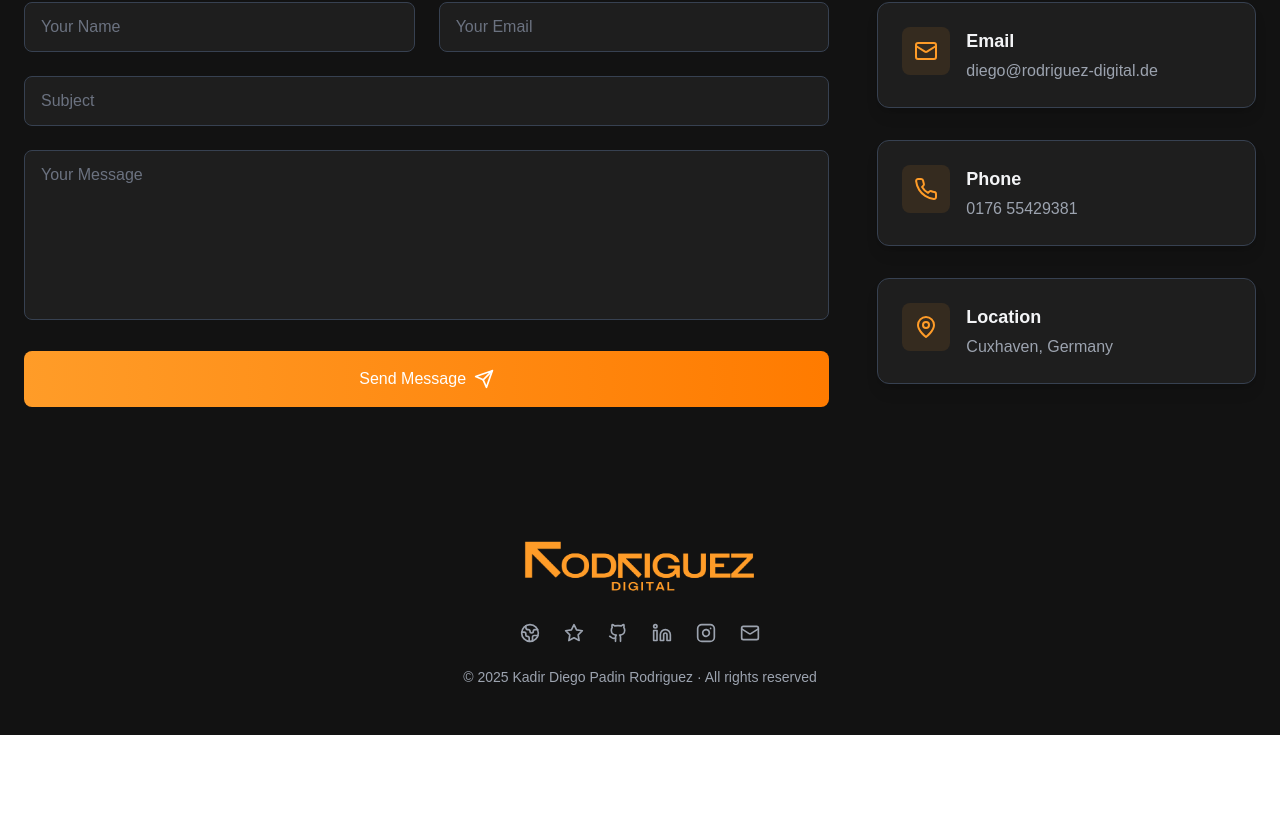
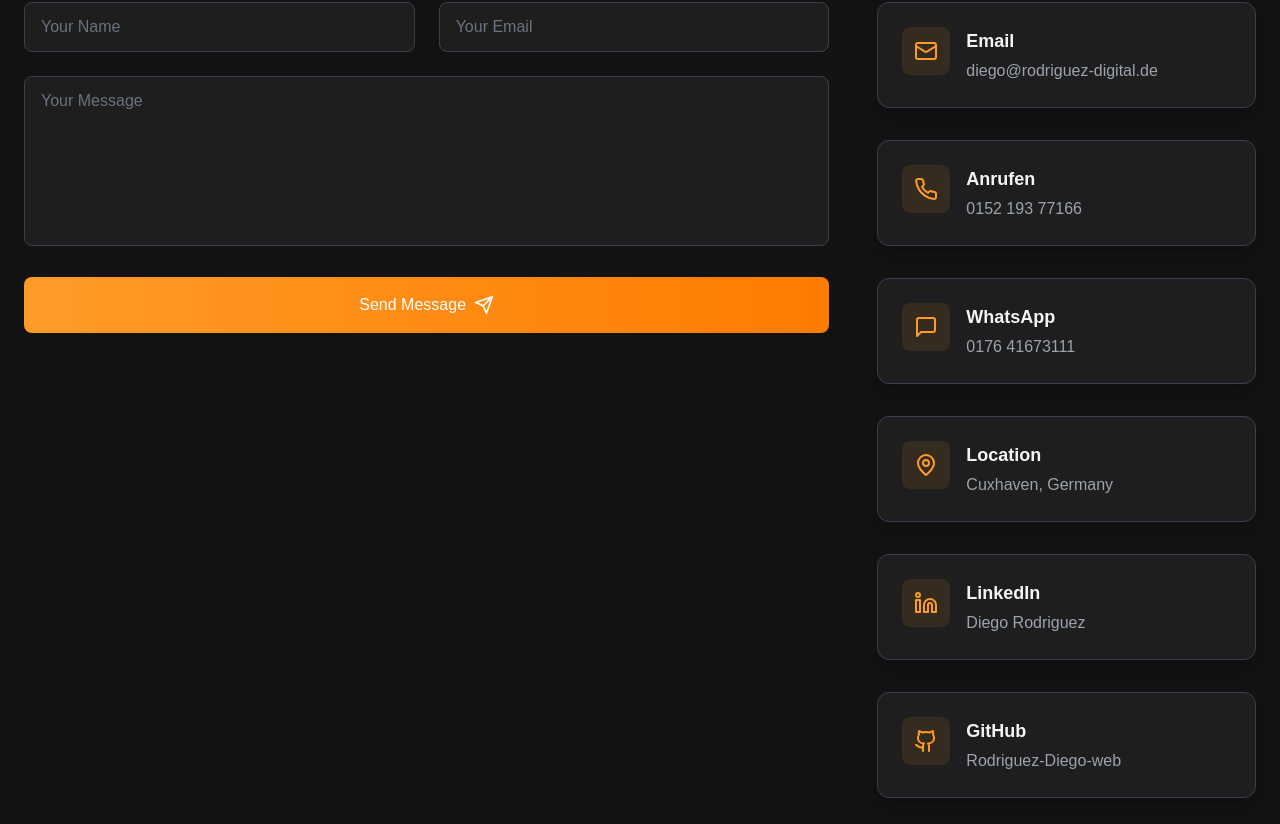
Before and after one commit to Rodriguez-Diego-web/Portfoliobuild, a React (Vite) app: page / in a window 1280 px wide. Shown: the part 7756-8580 px from the top of the page. Before the commit the page ends 8491 px from the top, so only its background shows below. Built offline with nearby package versions, Linux system fonts and the light colour scheme; a web font is replaced by a local one.

Commit message:
Kontaktdaten aktualisiert: Telefon, WhatsApp, LinkedIn, GitHub und TypeScript-Fehler behoben

```diff
--- a/index.html
+++ b/index.html
@@ -57,7 +57,7 @@
       "image": "https://rodriguez-digital.de/images/profile.jpg",
       "sameAs": [
         "https://github.com/Rodriguez-Diego-web",
-        "https://www.linkedin.com/in/your-linkedin"
+        "https://www.linkedin.com/public-profile/settings?trk=d_flagship3_profile_self_view_public_profile"
       ],
       "jobTitle": "Full-Stack Web Developer",
       "worksFor": {
@@ -69,6 +69,12 @@
       "mainEntityOfPage": {
         "@type": "WebPage",
         "@id": "https://rodriguez-digital.de/"
+      },
+      "telephone": "+4915219377166",
+      "contactPoint": {
+        "@type": "ContactPoint",
+        "telephone": "+4915219377166",
+        "contactType": "customer service"
       }
     }
     </script>
@@ -117,7 +123,19 @@
         "addressRegion": "Deutschland"
       },
       "url": "https://rodriguez-digital.de/",
-      "telephone": "",
+      "telephone": "+4915219377166",
+      "contactPoint": [
+        {
+          "@type": "ContactPoint",
+          "telephone": "+4915219377166",
+          "contactType": "Anrufen"
+        },
+        {
+          "@type": "ContactPoint",
+          "telephone": "+4917641673111",
+          "contactType": "WhatsApp"
+        }
+      ],
       "priceRange": "€€",
       "openingHoursSpecification": [
         {
--- a/src/components/Contact.tsx
+++ b/src/components/Contact.tsx
@@ -1,64 +1,68 @@
 import React, { useState, FormEvent, FocusEvent } from 'react';
 import { motion } from 'framer-motion';
-import { Mail, Phone, MapPin, Send } from 'lucide-react';
+import { Mail, Phone, MapPin, Send, MessageSquare, Linkedin, Github } from 'lucide-react';
 import ScrollReveal from './ScrollReveal';
 
 const Contact = () => {
   const [formData, setFormData] = useState({
     name: '',
     email: '',
-    subject: '',
-    message: ''
+    message: '',
   });
 
   const [isSubmitting, setIsSubmitting] = useState(false);
-  const [submitStatus, setSubmitStatus] = useState<'idle' | 'success' | 'error'>('idle');
+  const [formStatus, setFormStatus] = useState<{
+    message: string;
+    type: 'success' | 'error' | '';
+  }>({
+    message: '',
+    type: '',
+  });
 
   const handleSubmit = async (e: FormEvent) => {
     e.preventDefault();
-    if ('activeElement' in document) {
-      (document.activeElement as HTMLElement)?.blur();
-    }
     setIsSubmitting(true);
 
     try {
-      const response = await fetch('https://formspree.io/f/xjkvrokg', {
+      const response = await fetch('https://formspree.io/f/xnqewlrn', {
         method: 'POST',
         headers: {
-          'Content-Type': 'application/json'
+          'Content-Type': 'application/json',
         },
-        body: JSON.stringify(formData)
+        body: JSON.stringify(formData),
       });
 
       if (response.ok) {
-        setSubmitStatus('success');
-        setFormData({ name: '', email: '', subject: '', message: '' });
+        setFormStatus({ message: 'Message sent successfully!', type: 'success' });
+        setFormData({ name: '', email: '', message: '' });
       } else {
-        setSubmitStatus('error');
+        setFormStatus({ message: 'Failed to send message. Please try again.', type: 'error' });
       }
-    } catch (error) {
-      setSubmitStatus('error');
+    } catch (errorObj) {
+      console.error('Form submission error:', errorObj);
+      setFormStatus({ message: 'Failed to send message. Please try again.', type: 'error' });
     } finally {
       setIsSubmitting(false);
     }
   };
 
   const handleChange = (e: React.ChangeEvent<HTMLInputElement | HTMLTextAreaElement>) => {
-    setFormData(prev => ({
-      ...prev,
-      [e.target.name]: e.target.value
-    }));
+    const { name, value } = e.target;
+    setFormData(prev => ({ ...prev, [name]: value }));
   };
 
   const handleFocus = (e: FocusEvent<HTMLInputElement | HTMLTextAreaElement>) => {
-    // Prevent scroll on iOS Safari
-    setTimeout(() => {
-      const viewHeight = window.innerHeight;
-      const elementTop = e.target.getBoundingClientRect().top;
-      if (elementTop > viewHeight * 0.5) {
-        e.target.scrollIntoView({ behavior: 'smooth', block: 'center' });
-      }
-    }, 0);
+    // Smooth scroll to focused input on mobile
+    const viewportHeight = window.innerHeight;
+    const elementPosition = e.target.getBoundingClientRect().top;
+    const offset = 150; // Adjust offset based on your layout
+
+    if (elementPosition > viewportHeight / 2) {
+      window.scrollBy({
+        top: elementPosition - viewportHeight / 2 + offset,
+        behavior: 'smooth'
+      });
+    }
   };
 
   const contactInfo = [
@@ -70,15 +74,33 @@ const Contact = () => {
     },
     {
       Icon: Phone,
-      title: 'Phone',
-      content: '0176 55429381',
-      link: 'tel:017655429381'
+      title: 'Anrufen',
+      content: '0152 193 77166',
+      link: 'tel:+4915219377166'
+    },
+    {
+      Icon: MessageSquare,
+      title: 'WhatsApp',
+      content: '0176 41673111',
+      link: 'https://wa.me/4917641673111'
     },
     {
       Icon: MapPin,
       title: 'Location',
       content: 'Cuxhaven, Germany',
       link: '#'
+    },
+    {
+      Icon: Linkedin,
+      title: 'LinkedIn',
+      content: 'Diego Rodriguez',
+      link: 'https://www.linkedin.com/public-profile/settings?trk=d_flagship3_profile_self_view_public_profile'
+    },
+    {
+      Icon: Github,
+      title: 'GitHub',
+      content: 'Rodriguez-Diego-web',
+      link: 'https://github.com/Rodriguez-Diego-web'
     }
   ];
 
@@ -86,7 +108,7 @@ const Contact = () => {
     <section id="contact" className="py-20 bg-gray-50 dark:bg-dark-100">
       <div className="container mx-auto px-6">
         <ScrollReveal>
-          <h2 className="text-4xl font-bold text-center mb-16 gradient-text">Get in Touch</h2>
+          <h2 className="text-4xl font-bold text-center mb-16 gradient-text">Kontaktiere mich</h2>
         </ScrollReveal>
 
         <div className="grid grid-cols-1 lg:grid-cols-3 gap-12">
@@ -126,21 +148,6 @@ const Contact = () => {
                   </div>
                 </div>
                 <div className="relative">
-                  <label htmlFor="subject" className="sr-only">Subject</label>
-                  <input
-                    type="text"
-                    name="subject"
-                    id="subject"
-                    value={formData.subject}
-                    onChange={handleChange}
-                    onFocus={handleFocus}
-                    placeholder="Subject"
-                    required
-                    autoComplete="off"
-                    className="w-full px-4 py-3 bg-white dark:bg-dark-200 rounded-lg border border-gray-200 dark:border-gray-700 focus:outline-none focus:ring-2 focus:ring-accent-400 text-base"
-                  />
-                </div>
-                <div className="relative">
                   <label htmlFor="message" className="sr-only">Message</label>
                   <textarea
                     name="message"
@@ -166,11 +173,11 @@ const Contact = () => {
                   <Send className="w-5 h-5" />
                 </motion.button>
 
-                {submitStatus === 'success' && (
-                  <p className="text-green-500 text-center mt-4">Message sent successfully!</p>
+                {formStatus.type === 'success' && (
+                  <p className="text-green-500 text-center mt-4">{formStatus.message}</p>
                 )}
-                {submitStatus === 'error' && (
-                  <p className="text-red-500 text-center mt-4">Failed to send message. Please try again.</p>
+                {formStatus.type === 'error' && (
+                  <p className="text-red-500 text-center mt-4">{formStatus.message}</p>
                 )}
               </form>
             </ScrollReveal>
--- a/src/utils/terminalCommands.ts
+++ b/src/utils/terminalCommands.ts
@@ -1,4 +1,4 @@
-import { TerminalResponse, CommandResponse } from '../types/terminal';
+import { CommandResponse } from '../types/terminal';
 
 interface Directory {
   name: string;
@@ -6,18 +6,19 @@ interface Directory {
   content?: { [key: string]: Directory };
 }
 
-// Alle verfügbaren Befehle
-const AVAILABLE_COMMANDS = [
+// Alle verfügbaren Befehle als Konstante für den Export
+export const AVAILABLE_COMMANDS = [
   'ls', 'cd', 'pwd', 'echo',
   'about', 'skills', 'projects', 'contact', 'social',
   'neofetch', 'matrix', 'help', 'clear', 'snake',
   'tetris', '2048'
 ] as const;
 
-type CommandType = typeof AVAILABLE_COMMANDS[number];
-
 // Dateisystem
 export const fileSystem: Directory = {
+  name: 'root',
+  type: 'directory',
+  content: {
     'Documents': {
       type: 'directory',
       name: 'Documents',
@@ -42,6 +43,7 @@ export const fileSystem: Directory = {
         'portfolio': { type: 'directory', name: 'portfolio' },
         'snake-game': { type: 'directory', name: 'snake-game' },
         'tetris-game': { type: 'directory', name: 'tetris-game' }
+      }
     }
   }
 };
@@ -73,7 +75,7 @@ const ls = (currentDir: Directory): CommandResponse => {
   });
 };
 
-const cd = (path: string, currentDir: Directory) => {
+const cd = (path: string, currentDir: Directory): Directory | null => {
   if (path === '..') return null;
   if (!currentDir.content || !currentDir.content[path]) {
     throw new Error(`Directory not found: ${path}`);
@@ -192,15 +194,18 @@ const projects = (): CommandResponse => [
 const contact = (): CommandResponse => [
   '📫 Contact Information:',
   '---------------------',
-  'Email: kadirdiegopadin@gmail.com',
-  'GitHub: github.com/Kadirdiegp',
-  'Instagram: @kadirdiego_',
-  'Location: Germany',
+  'Email: diego@rodriguez-digital.de',
+  'Phone (Call): +49 152 193 77166',
+  'WhatsApp: +49 176 41673111',
+  'LinkedIn: Diego Rodriguez',
+  'GitHub: github.com/Rodriguez-Diego-web',
+  'Location: Cuxhaven, Germany',
   'Feel free to reach out for collaborations!',
   '',
-  { text: '→ Send email', type: 'link', href: 'mailto:kadirdiegopadin@gmail.com' },
-  { text: '→ GitHub', type: 'link', href: 'https://github.com/Kadirdiegp' },
-  { text: '→ Instagram', type: 'link', href: 'https://instagram.com/kadirdiego_' }
+  { text: '→ Send email', type: 'link', href: 'mailto:diego@rodriguez-digital.de' },
+  { text: '→ Call me', type: 'link', href: 'tel:+4915219377166' },
+  { text: '→ WhatsApp', type: 'link', href: 'https://wa.me/4917641673111' },
+  { text: '→ View LinkedIn', type: 'link', href: 'https://www.linkedin.com/public-profile/settings?trk=d_flagship3_profile_self_view_public_profile' },
 ];
 
 const social = (): CommandResponse => [
```
Lines whose indentation alone changed are shown as unchanged.
